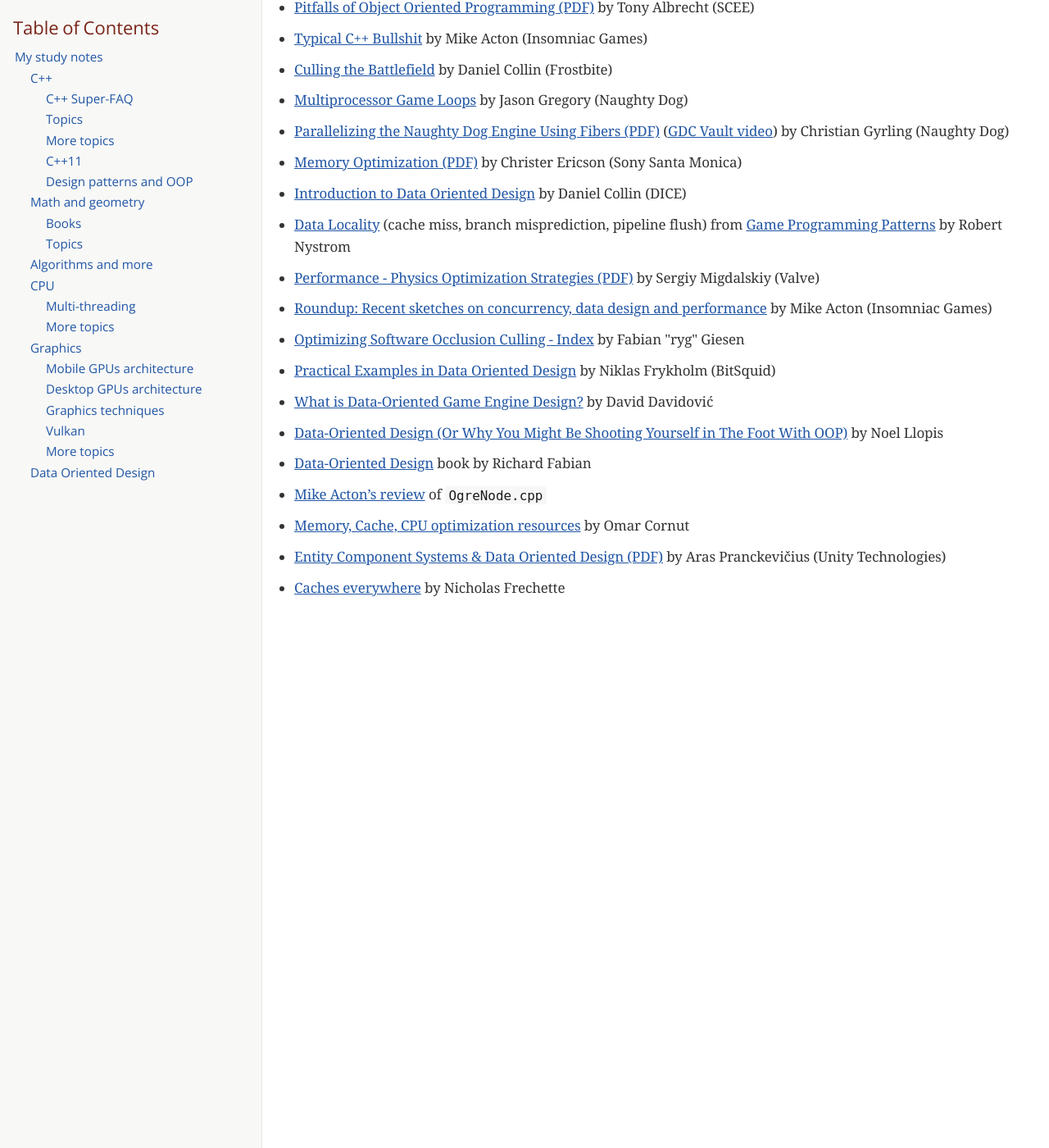
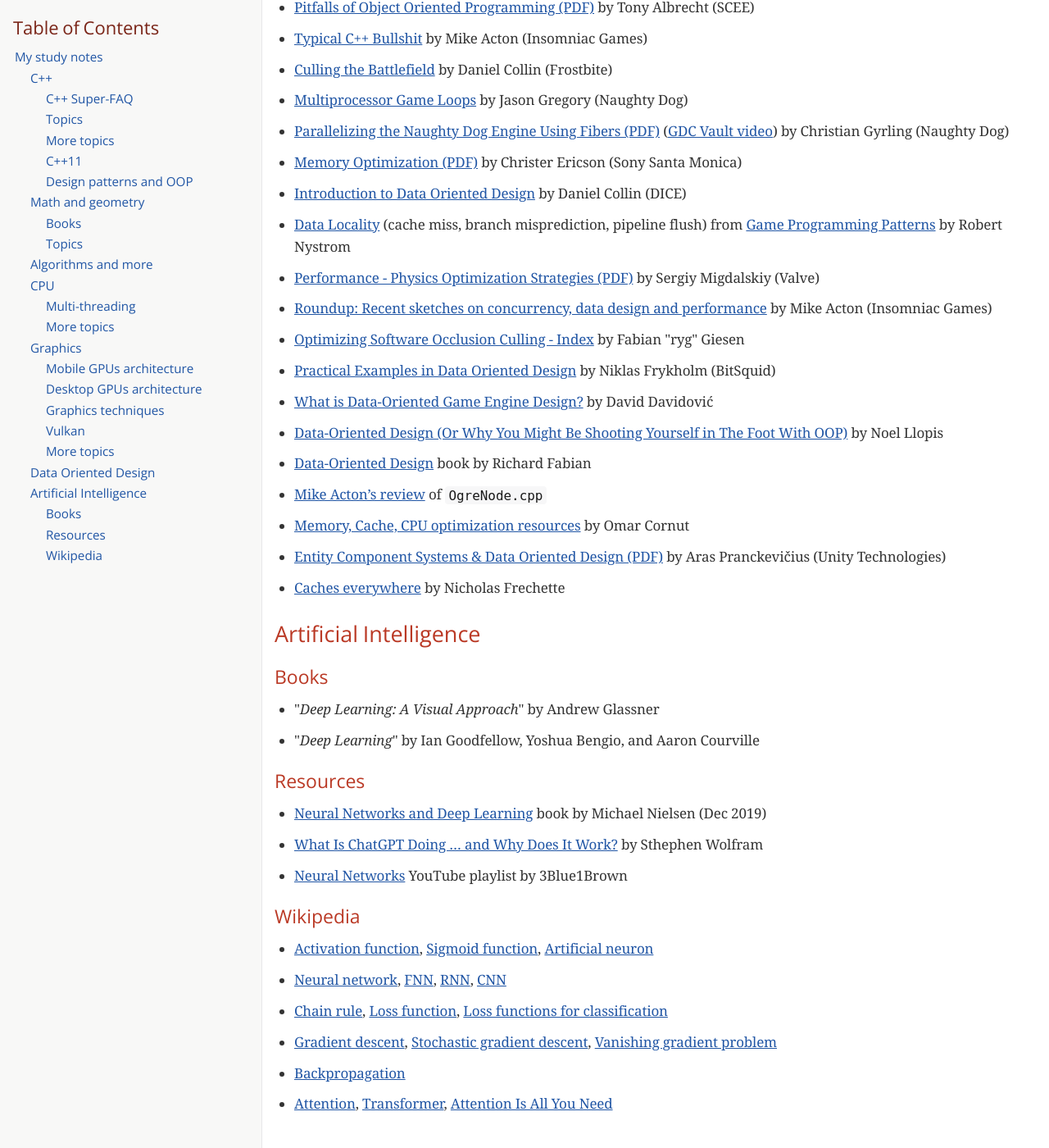
Before and after one commit to encelo/encelo.github.io, a Jekyll site: the page notes.html, which Jekyll copies as it is, in a window 1280 px wide and 1400 px high, scrolled down 17106 px. Shown: the whole window at 82% size. Built offline with Jekyll 4.4.1, drawn with Linux system fonts in a browser that asks for light colours; some web fonts are replaced; before the commit the page ends 17876 px from its top, so only the background shows below that.

Commit message:
Add some AI links to the study notes
- Update the resume

```diff
--- a/notes.html
+++ b/notes.html
@@ -473,6 +473,13 @@
 </ul>
 </li>
 <li><a href="#_data_oriented_design">Data Oriented Design</a></li>
+<li><a href="#_artificial_intelligence">Artificial Intelligence</a>
+<ul class="sectlevel3">
+<li><a href="#_books_2">Books</a></li>
+<li><a href="#_resources">Resources</a></li>
+<li><a href="#_wikipedia">Wikipedia</a></li>
+</ul>
+</li>
 </ul>
 </li>
 </ul>
@@ -2025,6 +2032,63 @@
 </ul>
 </div>
 </div>
+<div class="sect2">
+<h3 id="_artificial_intelligence">Artificial Intelligence</h3>
+<div class="sect3">
+<h4 id="_books_2">Books</h4>
+<div class="ulist">
+<ul>
+<li>
+<p>"<em>Deep Learning: A Visual Approach</em>" by Andrew Glassner</p>
+</li>
+<li>
+<p>"<em>Deep Learning</em>" by Ian Goodfellow, Yoshua Bengio, and Aaron Courville</p>
+</li>
+</ul>
+</div>
+</div>
+<div class="sect3">
+<h4 id="_resources">Resources</h4>
+<div class="ulist">
+<ul>
+<li>
+<p><a href="http://neuralnetworksanddeeplearning.com/">Neural Networks and Deep Learning</a> book by Michael Nielsen (Dec 2019)</p>
+</li>
+<li>
+<p><a href="https://writings.stephenwolfram.com/2023/02/what-is-chatgpt-doing-and-why-does-it-work/">What Is ChatGPT Doing … and Why Does It Work?</a> by Sthephen Wolfram</p>
+</li>
+<li>
+<p><a href="https://www.youtube.com/watch?v=aircAruvnKk&amp;list=PLZHQObOWTQDNU6R1_67000Dx_ZCJB-3pi">Neural Networks</a> YouTube playlist by 3Blue1Brown</p>
+</li>
+</ul>
+</div>
+</div>
+<div class="sect3">
+<h4 id="_wikipedia">Wikipedia</h4>
+<div class="ulist">
+<ul>
+<li>
+<p><a href="https://en.wikipedia.org/wiki/Activation_function">Activation function</a>, <a href="https://en.wikipedia.org/wiki/Sigmoid_function">Sigmoid function</a>, <a href="https://en.wikipedia.org/wiki/Artificial_neuron">Artificial neuron</a></p>
+</li>
+<li>
+<p><a href="https://en.wikipedia.org/wiki/Neural_network_(machine_learning)">Neural network</a>, <a href="https://en.wikipedia.org/wiki/Feedforward_neural_network">FNN</a>, <a href="https://en.wikipedia.org/wiki/Recurrent_neural_network">RNN</a>, <a href="https://en.wikipedia.org/wiki/Convolutional_neural_network">CNN</a></p>
+</li>
+<li>
+<p><a href="https://en.wikipedia.org/wiki/Chain_rule">Chain rule</a>, <a href="https://en.wikipedia.org/wiki/Loss_function">Loss function</a>, <a href="https://en.wikipedia.org/wiki/Loss_functions_for_classification">Loss functions for classification</a></p>
+</li>
+<li>
+<p><a href="https://en.wikipedia.org/wiki/Gradient_descent">Gradient descent</a>, <a href="https://en.wikipedia.org/wiki/Stochastic_gradient_descent">Stochastic gradient descent</a>, <a href="https://en.wikipedia.org/wiki/Vanishing_gradient_problem">Vanishing gradient problem</a></p>
+</li>
+<li>
+<p><a href="https://en.wikipedia.org/wiki/Backpropagation">Backpropagation</a></p>
+</li>
+<li>
+<p><a href="https://en.wikipedia.org/wiki/Attention_(machine_learning)">Attention</a>, <a href="https://en.wikipedia.org/wiki/Transformer_(deep_learning_architecture)">Transformer</a>, <a href="https://en.wikipedia.org/wiki/Attention_Is_All_You_Need">Attention Is All You Need</a></p>
+</li>
+</ul>
+</div>
+</div>
+</div>
 </div>
 </div>
 </div>
```
Also changed, not shown: AngeloTheodorou.adoc (+10 -2 lines), notes.adoc (+18 -0 lines), resume.adoc (+9 -1 lines), resume.html (+23 -1 lines), 1 other file.
